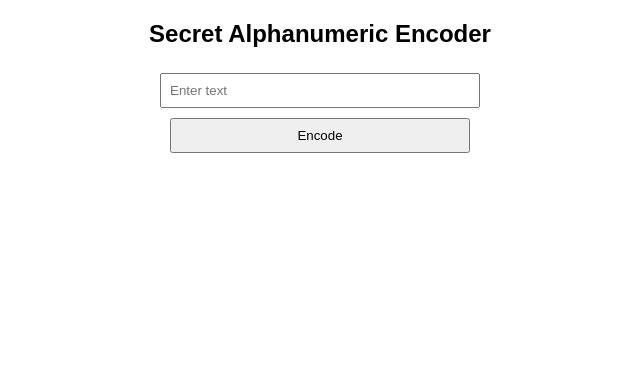
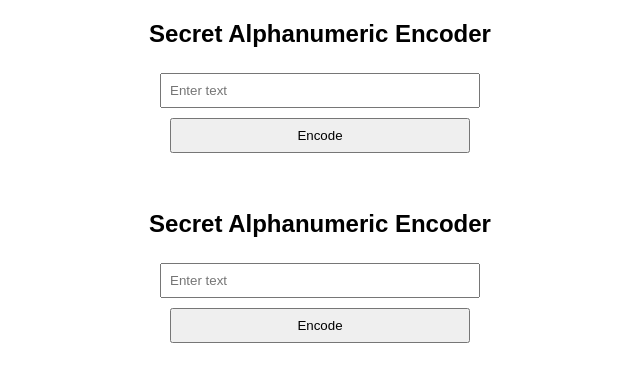
Before and after one commit to YA-Sy/Your-Accountant-System, a Jekyll site: the page serial.html, which Jekyll copies as it is, in a window 1280 px wide. Shown: the top 382 px of the page, without its empty margins (320-960 px from the left). Built offline with Jekyll 4.4.1, drawn with Linux system fonts in a browser that asks for light colours.

Commit message:
Update serial.html

```diff
--- a/serial.html
+++ b/serial.html
@@ -71,3 +71,76 @@
 
 </body>
 </html>
+<!DOCTYPE html>
+<html lang="en">
+<head>
+    <meta charset="UTF-8">
+    <meta name="viewport" content="width=device-width, initial-scale=1.0">
+    <title>Secret Encoding</title>
+    <style>
+        body {
+            font-family: Arial, sans-serif;
+            text-align: center;
+            margin: 20px;
+        }
+        input, button {
+            margin: 5px;
+            padding: 8px;
+            width: 300px;
+        }
+        .container {
+            display: flex;
+            flex-direction: column;
+            align-items: center;
+        }
+    </style>
+</head>
+<body>
+
+    <h2>Secret Alphanumeric Encoder</h2>
+
+    <div class="container">
+        <input type="text" id="inputText" placeholder="Enter text">
+        <button onclick="encodeText()">Encode</button>
+        <p id="outputText"></p>
+    </div>
+
+    <script>
+        function encodeText() {
+            let text = document.getElementById("inputText").value;
+            let encodedText = secretEncode(text);
+            document.getElementById("outputText").innerText = encodedText;
+        }
+
+        function secretEncode(text) {
+            let base64Encoded = btoa(text); // Step 1: Convert to Base64
+
+            // Step 2: Shift characters by a pattern
+            let shifted = base64Encoded.split("").map((char, index) => {
+                let ascii = char.charCodeAt(0);
+
+                // Shift vowels forward, consonants backward
+                if ("AEIOUaeiou".includes(char)) {
+                    ascii += 3;
+                } else {
+                    ascii -= 1;
+                }
+
+                return String.fromCharCode(ascii);
+            }).join("");
+
+            // Step 3: Replace non-alphanumeric Base64 chars (+, /, =) with letters/numbers
+            let replaced = shifted.replace(/\+/g, "X")
+                                  .replace(/\//g, "Y")
+                                  .replace(/=/g, "Z");
+
+            // Step 4: Reorder sections (first half swapped with second half)
+            let mid = Math.floor(replaced.length / 2);
+            let finalEncoded = replaced.slice(mid) + replaced.slice(0, mid);
+
+            return finalEncoded;
+        }
+    </script>
+
+</body>
+</html>
```
